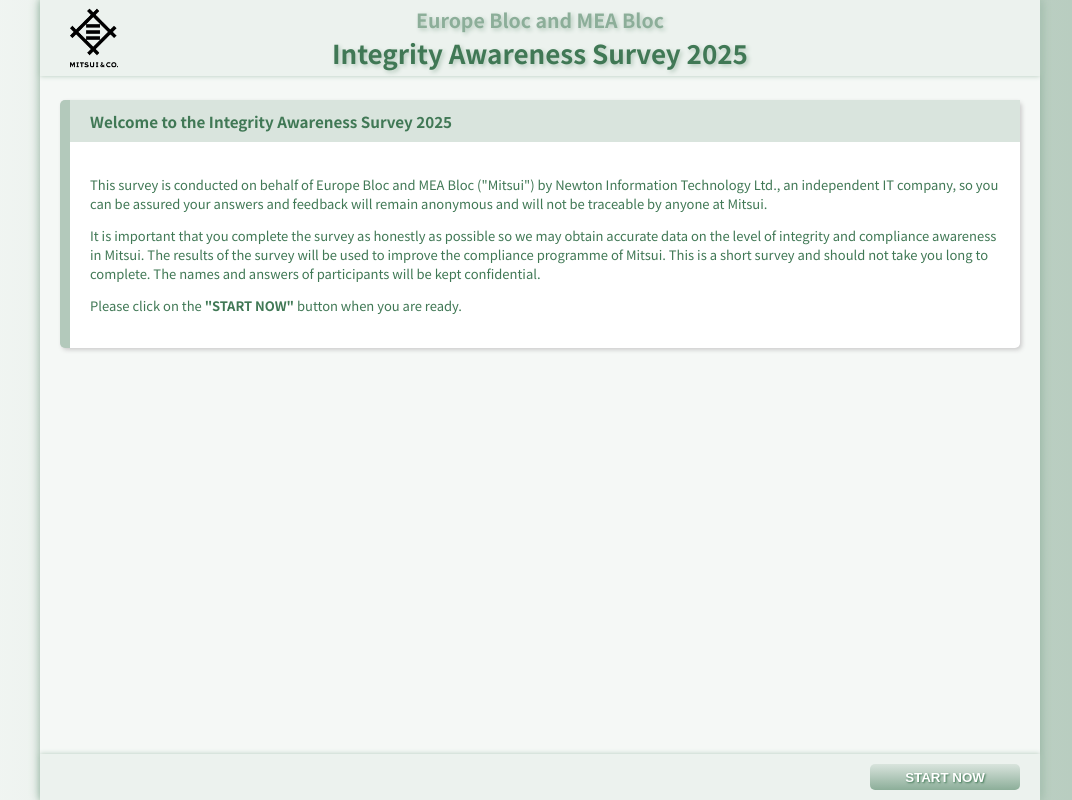
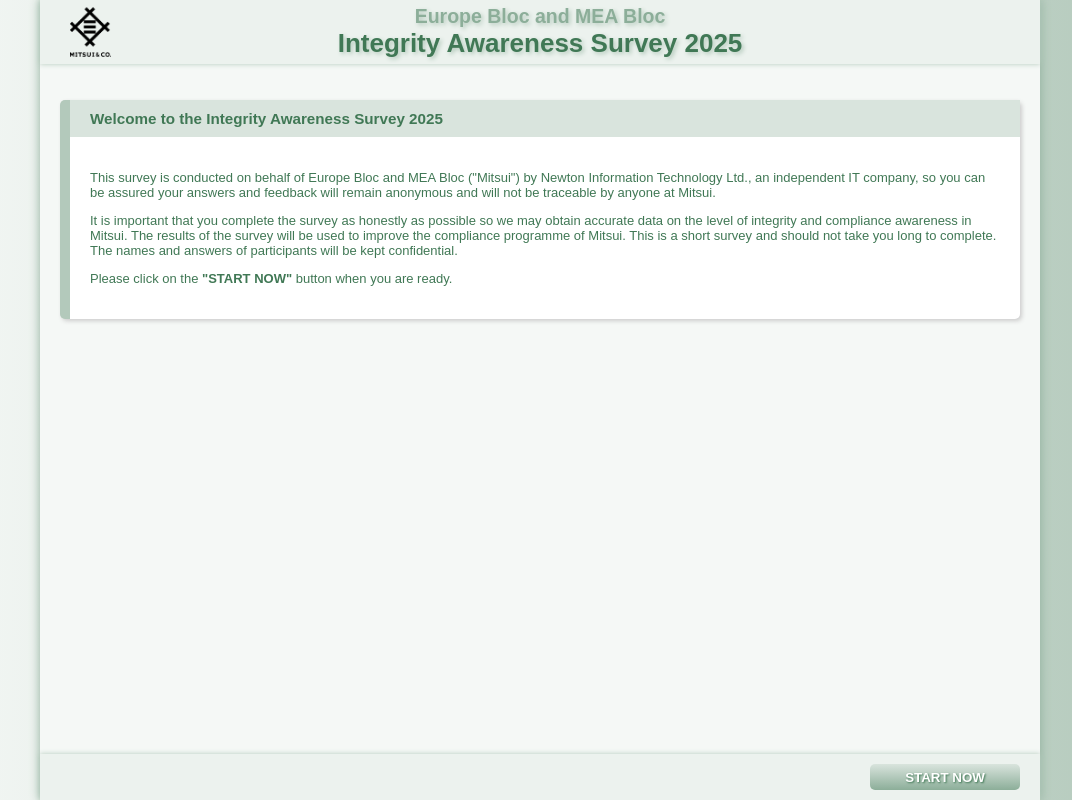
Before and after one commit to cannaono/mitsui-next, a Next.js app: page / in a window 1280 px wide. Shown: the whole page, without its empty margins (100-1172 px from the left). Built offline with nearby package versions, Linux system fonts and the light colour scheme.

Commit message:
for production build

```diff
--- a/app/globals.css
+++ b/app/globals.css
@@ -32,7 +32,8 @@
 	padding:0;
 }
 body{
-	font-family: "Noto Sans", sans-serif;
+	/* font-family: "Noto Sans", sans-serif; */
+	font-family: Arial, Helvetica, sans-serif;
 	font-size: small;
 	color: var(--color1);
 	background: linear-gradient(90deg, var(--color6), var(--color3));
--- a/app/layout.tsx
+++ b/app/layout.tsx
@@ -1,5 +1,5 @@
 import type { Metadata } from "next";
-import { Noto_Sans_JP } from 'next/font/google';
+// import { Noto_Sans_JP } from 'next/font/google';
 import "./globals.css";
 
 export const metadata: Metadata = {
@@ -7,7 +7,11 @@
 	description: "Europe Bloc and MEA Bloc Integrity Awareness Survey 2025",
 };
 
-const notoSans = Noto_Sans_JP({});
+// const notoSans = Noto_Sans_JP({
+// 	subsets: ['latin'],
+// 	display: 'swap',
+// 	preload: false,
+// });
 
 export default function RootLayout({
 	children,
@@ -16,7 +20,8 @@
 }>){
 	return (
 		<html lang="en">
-			<body className={notoSans.className}>
+			{/* <body className={notoSans.className}> */}
+			<body>
 				{children}
 			</body>
 		</html>
```
